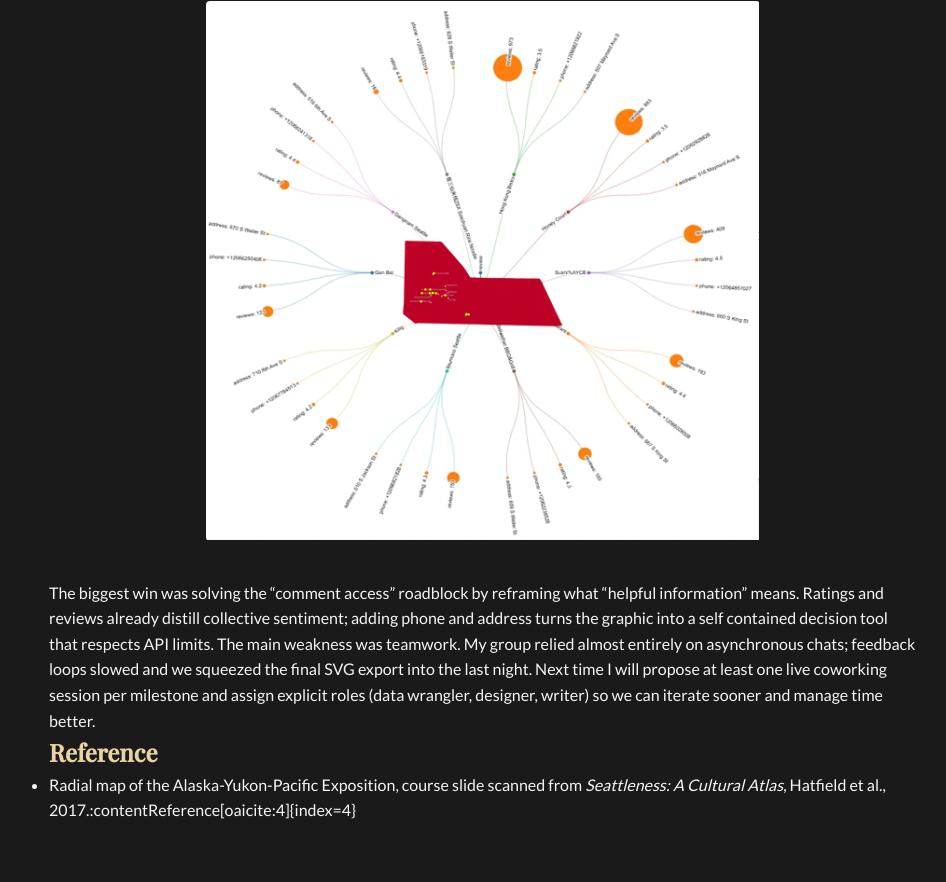
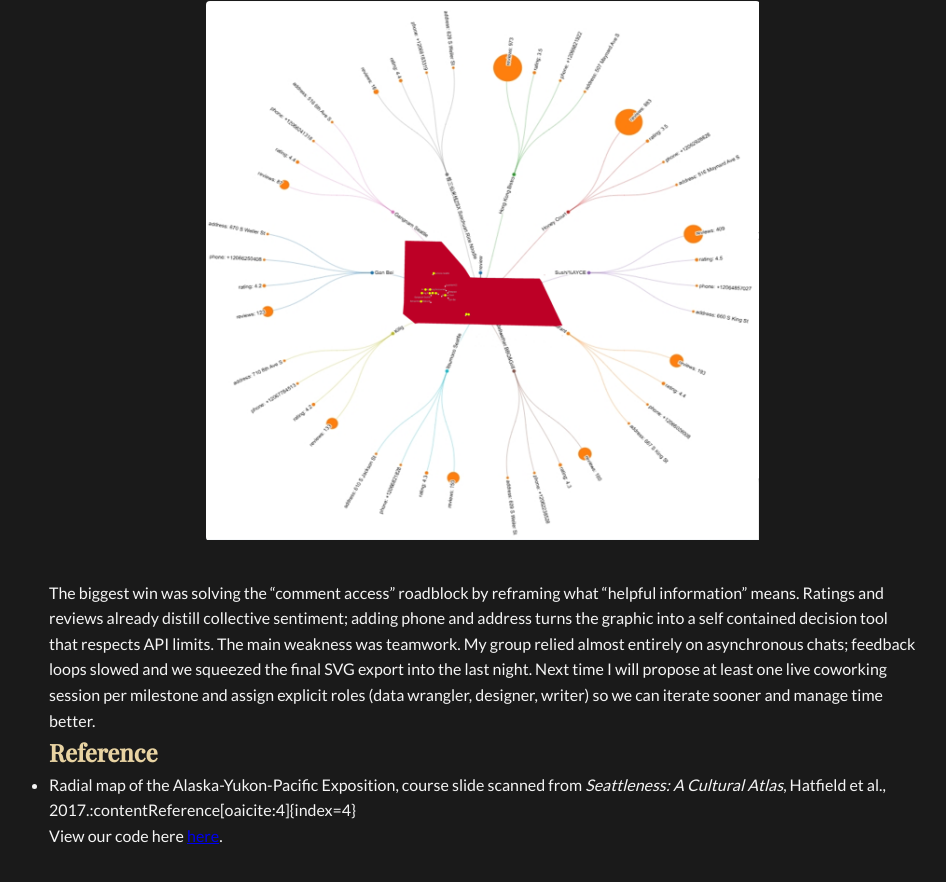
Before and after one commit to YinzhengChen/GEOG450FinalPortfolio, a plain HTML site: page whats_happening_in_the_town.html in a window 1280 px wide. Shown: the part 1227-2109 px from the top of the page, without its empty margins (157-1103 px from the left). Drawn offline with nearby package versions, Linux system fonts and the light colour scheme.

Commit message:
Update whats_happening_in_the_town.html

```diff
--- a/whats_happening_in_the_town.html
+++ b/whats_happening_in_the_town.html
@@ -37,6 +37,9 @@
     <h2>Reference</h2>
     <ul>
       <li>Radial map of the Alaska-Yukon-Pacific Exposition, course slide scanned from <em>Seattleness: A Cultural Atlas</em>, Hatfield et al., 2017.:contentReference[oaicite:4]{index=4}</li>
+    <p>View our code here
+  <a href="https://observablehq.com/d/36e23de0aa602001" target="_blank">here</a>.
+</p>
     </ul>
     </main>
     </body>
```
